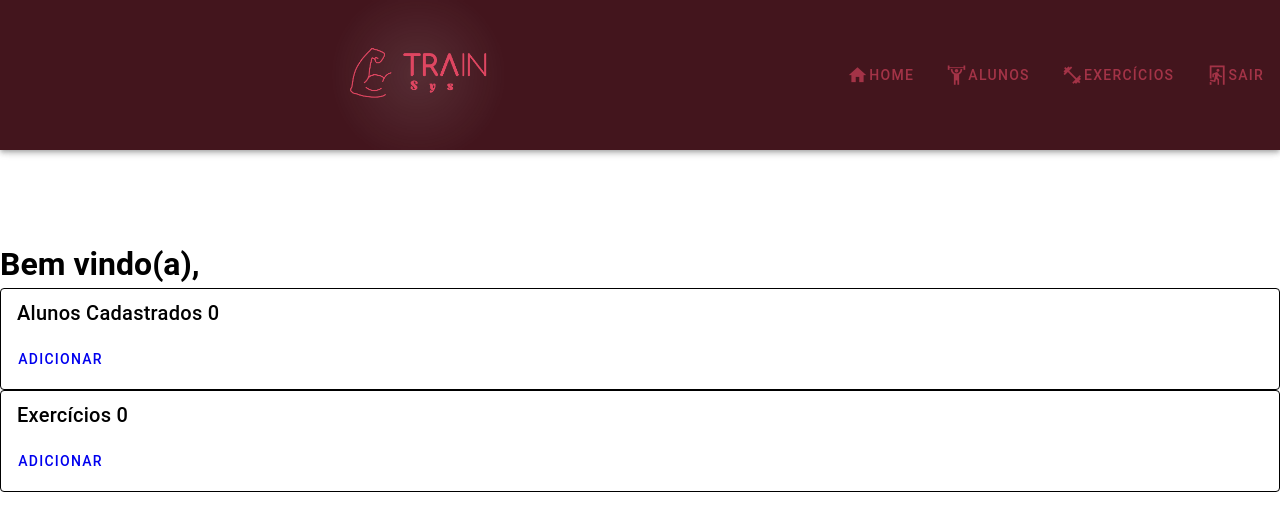
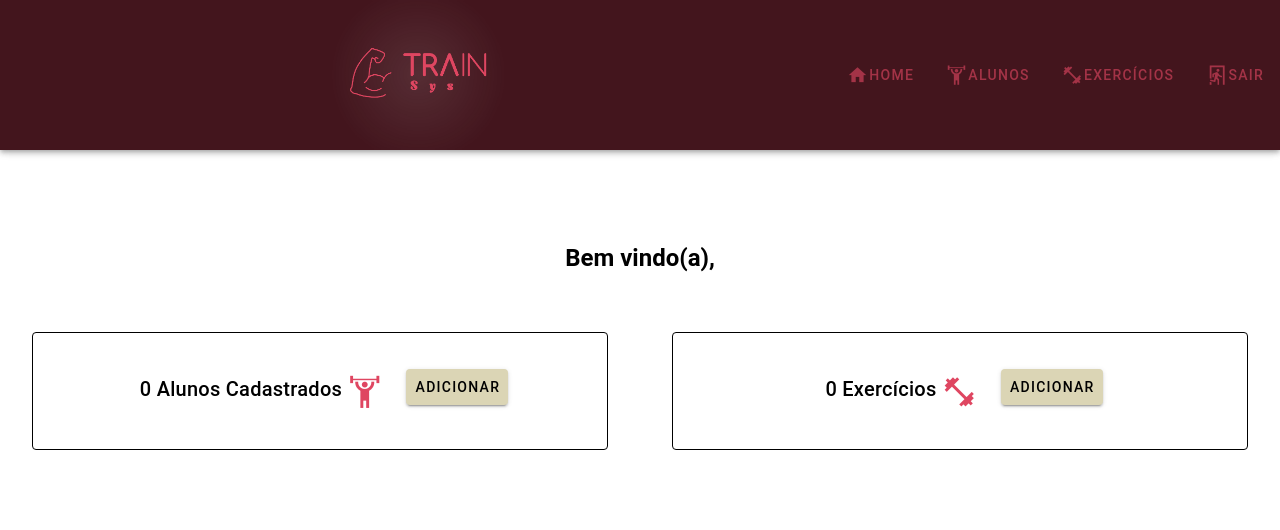
Before and after one commit to GabrielmValadao/Projeto_TrainSys, a Vue app in the folder project-trainsyst/: page /Dashboard in a window 1280 px wide. Shown: the top 530 px of the page. Built offline with nearby package versions, Linux system fonts and the light colour scheme; no server answers.

Commit message:
style: estiliza a pagina dashboard do projeto

```diff
--- a/project-trainsyst/src/views/Dashboard/Dashboard.vue
+++ b/project-trainsyst/src/views/Dashboard/Dashboard.vue
@@ -2,36 +2,42 @@
   <v-app>
     <Header></Header>
   </v-app>
-  <h1>Bem vindo(a), {{ usuarioLogado }}</h1>
-
-    <v-card variant="outlined">
-      <v-card-title
-        >Alunos Cadastrados
-        {{ alunosCadastrados }}
+  <div>
+    <h2 class="d-flex justify-center align-center">
+      Bem vindo(a), {{ usuarioLogado }}
+    </h2>
+    <br />
+    <div class="d-flex justify-space-betwenn">
+      <v-card variant="outlined" class="d-flex justify-center align-center ma-8 pa-8" style="width: 50%">
+        <v-card-title>
+          {{ alunosCadastrados }}  Alunos
+          Cadastrados
+          <v-icon icon="mdi-weight-lifter" color="rgb(223, 70, 97)" size="large"></v-icon>
         </v-card-title>
         <v-card-actions>
           <router-link to="/gerenciamento/aluno">
-            <v-btn>Adicionar</v-btn>
+            <v-btn variant="elevated" color="#DBD5B5"> Adicionar</v-btn>
           </router-link>
         </v-card-actions>
       </v-card>
-
-    <v-card variant="outlined">
+      <v-card variant="outlined" class="d-flex justify-center align-center ma-8 pa-8" style="width: 50%">
         <v-card-title>
+          {{ exercicios }}
           Exercícios
-        {{ exercicios }}
+          <v-icon color="rgb(223, 70, 97)" icon="mdi-dumbbell" size="large"></v-icon>
         </v-card-title>
         <v-card-actions>
           <router-link to="/gerenciamento/exercicios">
-            <v-btn>Adicionar</v-btn>
+            <v-btn variant="elevated" color="#DBD5B5">Adicionar</v-btn>
           </router-link>
         </v-card-actions>
       </v-card>
-
+    </div>
+  </div>
 </template>
 
 <script>
-import Header from "../../assets/components/HeaderPosLogin/HeaderPosLogin.vue"
+import Header from "../../assets/components/HeaderPosLogin/HeaderPosLogin.vue";
 import axios from "axios";
 export default {
   data() {
@@ -54,12 +60,12 @@ export default {
     fetchData() {
       axios({
         url: "http://localhost:3000/dashboard",
-        method: "GET"
+        method: "GET",
       })
         .then((response) => {
           this.alunosCadastrados = response.data.amount_students;
           this.exercicios = response.data.amount_exercises;
-          this.nomeUsuario = localStorage.getItem("nomeUsuario")
+          this.nomeUsuario = localStorage.getItem("nomeUsuario");
         })
         .catch((error) => {
           console.log(error);
```
Lines whose indentation alone changed are shown as unchanged.
